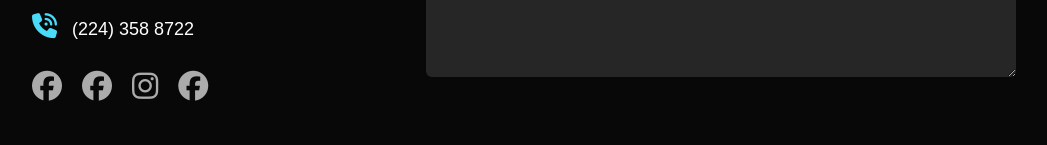
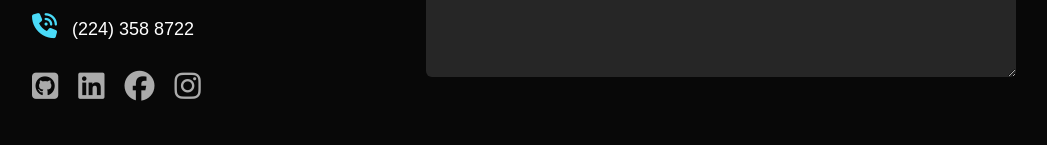
Before and after one commit to Ayush7970/Ayush7970.github.io, a plain HTML site: page index.html in a window 1280 px wide. Shown: the part 2782-2927 px from the top of the page, without its empty margins (116-1163 px from the left). Drawn offline with Linux system fonts and the light colour scheme.

Commit message:
updating the icon for contact

```diff
--- a/index.html
+++ b/index.html
@@ -140,10 +140,10 @@
                 <p><i class="fa-solid fa-phone-volume"></i>(224) 358 8722</p>
                 <div class="social-icons">
                     <!-- adding the links to account below -->
+                    <a href="https://github.com/Ayush7970"><i class="fa-brands fa-square-github"></i></a>
+                    <a href="https://www.linkedin.com/in/ayush--bhardwaj/"><i class="fa-brands fa-linkedin"></i></a>
                     <a href="https://facebook.com/"><i class="fa-brands fa-facebook"></i></a>
-                    <a href=""><i class="fa-brands fa-facebook"></i></a>
                     <a href=""><i class="fa-brands fa-instagram"></i></a>
-                    <a href=""><i class="fa-brands fa-facebook"></i></a>
                 </div>
                 <!-- <a href="images/Ayush_Bhardwaj_resume2024.pdf" donwload class="button button2">Download CV</a> -->
             </div>
```
